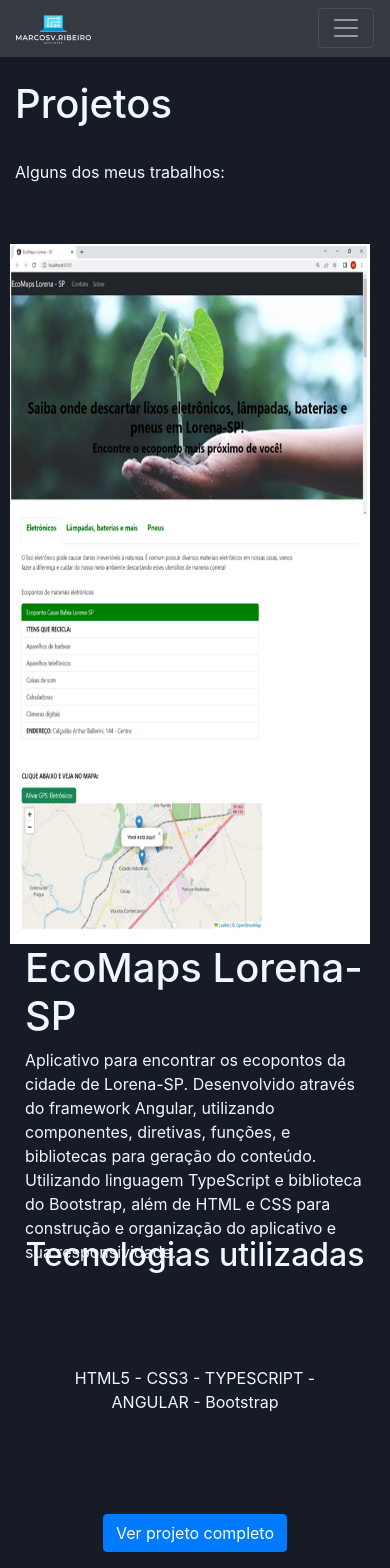
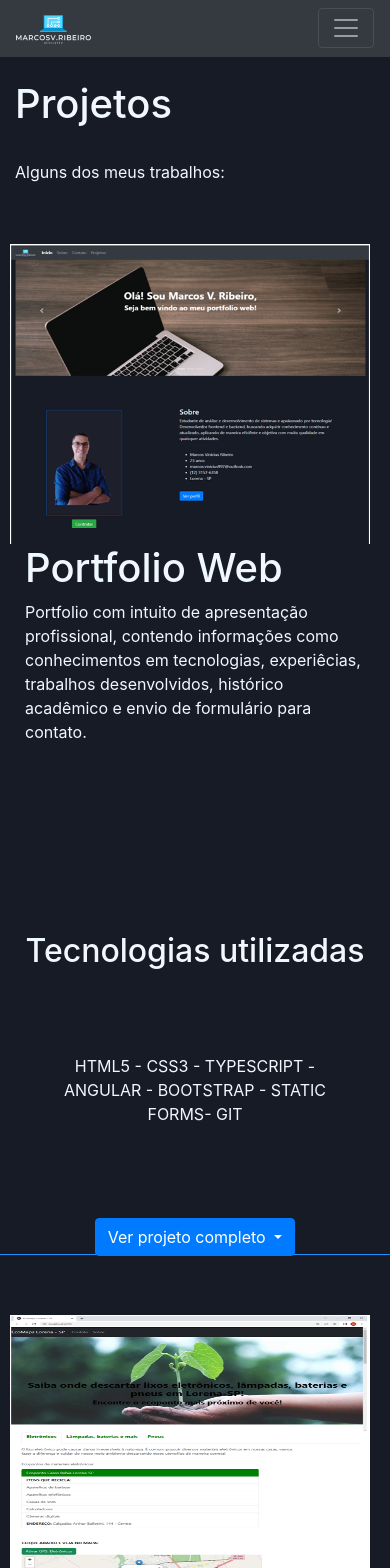
Before and after one commit to MarcosViniciusR/PortfolioWeb, an Angular app: page /projeto in a window 390 px wide. Shown: the top 1568 px of the page. Built offline with nearby package versions, Linux system fonts and the light colour scheme.

Commit message:
links e responsiv projetos

```diff
--- a/src/app/projetos/projetos.component.css
+++ b/src/app/projetos/projetos.component.css
@@ -51,3 +51,33 @@
     align-items: flex-start;
 
 }
+
+@media screen and (max-width: 500px){
+    .primeiro-projeto{
+        height: 500px;
+    }
+
+    .titulo{
+        height: 300px;
+    }
+
+}
+
+@media screen and (max-width: 450px){
+    .primeiro-projeto{
+        height: 400px;
+    }
+
+    .titulo{
+        height: 350px;
+    }
+
+
+}
+
+@media screen and (max-width: 400px){
+    .primeiro-projeto{
+        height: 300px;
+    }
+
+}
--- a/src/app/projetos/projetos.component.html
+++ b/src/app/projetos/projetos.component.html
@@ -8,9 +8,44 @@
 
     <div class="container projetos">
         <div class="primeiro-projeto">
+            <img src="./assets/imagens/portfoliowebfig.png" alt="Portfolio Web">
+
+        </div>
+
+        <div class="descricao-projeto">
+            <div class=" container titulo">
+                <h1>Portfolio Web</h1>
+                <p>Portfolio com intuito de apresentação profissional, contendo informações como conhecimentos em tecnologias, experiêcias, trabalhos desenvolvidos, histórico acadêmico e envio de formulário para contato.</p>
+
+            </div>
+            <div class="container descricao">
+                <h2>Tecnologias utilizadas</h2>
+                <div class="container tecno">
+                    <p>HTML5 - CSS3 - TYPESCRIPT - ANGULAR - BOOTSTRAP - STATIC FORMS- GIT </p>
+
+                </div>
+
+                <div class="btn-group">
+                    <button type="button" class="btn btn-primary dropdown-toggle" data-toggle="dropdown" aria-haspopup="true" aria-expanded="false">
+                      Ver projeto completo
+                    </button>
+                    <div class="dropdown-menu">
+                      <a class="dropdown-item" href="https://github.com/MarcosViniciusR?tab=repositories">Ir para o GitHub</a>
+                      <a class="dropdown-item" href="#">Ir para o site do projeto</a>
+                    </div>
+                </div>
+            </div>
+
+        </div>
+
+    </div>
+
+    <div class="container projetos">
+        <div class="primeiro-projeto">
             <img src="./assets/imagens/ecomaps-projeto.png" alt="Projeto EcoMaps">
 
         </div>
+
         <div class="descricao-projeto">
             <div class=" container titulo">
                 <h1>EcoMaps Lorena-SP</h1>
@@ -20,11 +55,19 @@
             <div class="container descricao">
                 <h2>Tecnologias utilizadas</h2>
                 <div class="container tecno">
-                    <p>HTML5 - CSS3 - TYPESCRIPT - ANGULAR - Bootstrap</p>
+                    <p>HTML5 - CSS3 - TYPESCRIPT - ANGULAR - BOOTSTRAP - GIT</p>
 
                 </div>
 
-                <button class="btn btn-primary">Ver projeto completo</button>
+                <div class="btn-group">
+                    <button type="button" class="btn btn-primary dropdown-toggle" data-toggle="dropdown" aria-haspopup="true" aria-expanded="false">
+                      Ver projeto completo
+                    </button>
+                    <div class="dropdown-menu">
+                      <a class="dropdown-item" href="https://github.com/MarcosViniciusR?tab=repositories">Ir para o GitHub</a>
+                      <a class="dropdown-item" href="#">Ir para o site do projeto</a>
+                    </div>
+                </div>
             </div>
 
         </div>
@@ -45,11 +88,19 @@
             <div class="container descricao">
                 <h2>Tecnologias utilizadas</h2>
                 <div class="container tecno">
-                    <p>Python - Tkinter</p>
+                    <p>PYTHON - TKINTER - GIT</p>
 
                 </div>
 
-                <button class="btn btn-primary">Ver projeto completo</button>
+                <div class="btn-group">
+                    <button type="button" class="btn btn-primary dropdown-toggle" data-toggle="dropdown" aria-haspopup="true" aria-expanded="false">
+                      Ver projeto completo
+                    </button>
+                    <div class="dropdown-menu">
+                      <a class="dropdown-item" href="https://github.com/MarcosViniciusR?tab=repositories">Ir para o GitHub</a>
+                      <a class="dropdown-item" href="#">Ir para o site do projeto</a>
+                    </div>
+                </div>
             </div>
 
         </div>
@@ -64,17 +115,25 @@
         <div class="descricao-projeto">
             <div class=" container titulo">
                 <h1>Jogo da Velha</h1>
-                <p>Jogo da velha em linguagem Java e orientado a objetos. O jogo foi desenvolvido através de classes, interfaces, objetos, herança, polimorfismo, encapsulamento e métodos, além de envolver interação com o usuário através do console, com entrada de dados, analise de estado do jogo, analise e validação das jogas e analise do placar. Níveis de dificuldades também foram implatados possuindo lógicas diferentes, e definido a estratégia da máquina à cada jogada.</p>
+                <p>Jogo da velha em linguagem Java e orientado a objetos. O jogo foi desenvolvido através de classes, interfaces, objetos, herança, polimorfismo, encapsulamento e métodos. Níveis de dificuldades também foram implatados possuindo lógicas diferentes, e definido a estratégia da máquina à cada jogada.</p>
 
             </div>
             <div class="container descricao">
                 <h2>Tecnologias utilizadas</h2>
                 <div class="container tecno">
-                    <p>Java</p>
+                    <p>JAVA - GIT</p>
 
                 </div>
 
-                <button class="btn btn-primary">Ver projeto completo</button>
+                <div class="btn-group">
+                    <button type="button" class="btn btn-primary dropdown-toggle" data-toggle="dropdown" aria-haspopup="true" aria-expanded="false">
+                      Ver projeto completo
+                    </button>
+                    <div class="dropdown-menu">
+                      <a class="dropdown-item" href="https://github.com/MarcosViniciusR?tab=repositories">Ir para o GitHub</a>
+                      <a class="dropdown-item" href="#">Ir para o site do projeto</a>
+                    </div>
+                </div>
             </div>
 
         </div>
@@ -82,4 +141,5 @@
     </div>
 
 
+
 </section>
--- a/src/index.html
+++ b/src/index.html
@@ -5,7 +5,7 @@
   <title>Marcos V. Ribeiro - Analista e Desenvolvedor de Sistemas</title>
   <base href="/">
   <meta name="viewport" content="width=device-width, initial-scale=1">
-  <link rel="icon" type="image/x-icon" href="favicon.ico">
+  <link rel="icon" type="image/x-icon" href="./assets/imagens/myfavicon.ico">
 
   <link rel="stylesheet" href="https://stackpath.bootstrapcdn.com/bootstrap/4.1.3/css/bootstrap.min.css" integrity="sha384-MCw98/SFnGE8fJT3GXwEOngsV7Zt27NXFoaoApmYm81iuXoPkFOJwJ8ERdknLPMO" crossorigin="anonymous">
   <script src="https://code.jquery.com/jquery-3.3.1.slim.min.js" integrity="sha384-q8i/X+965DzO0rT7abK41JStQIAqVgRVzpbzo5smXKp4YfRvH+8abtTE1Pi6jizo" crossorigin="anonymous"></script>
```
Also changed, not shown: src/assets/imagens/portfoliowebfig.png (added), 1 other file (tests, documents, lock files or other folders).
